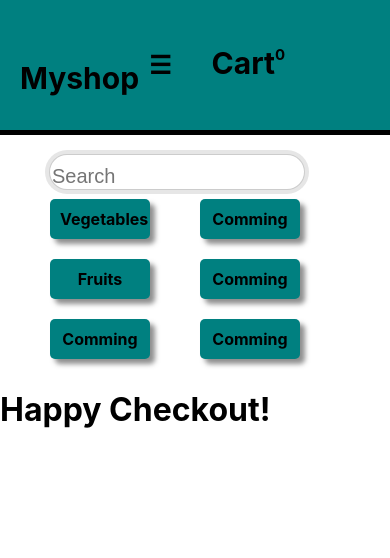
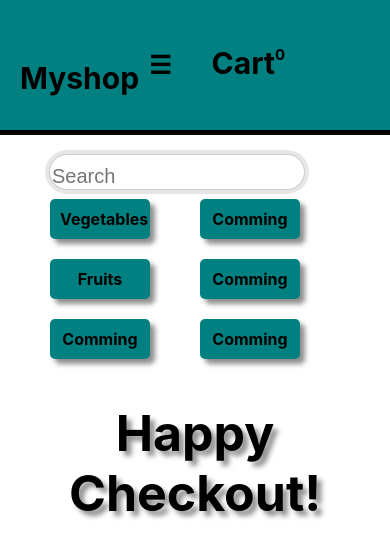
Before and after one commit to mahletbogale/grocery_frontend, a React (Create React App) app: page /pay in a window 390 px wide. Shown: the top 558 px of the page. Built offline with nearby package versions, Linux system fonts and the light colour scheme; no server answers.

Commit message:
Correcting cart calculation

```diff
--- a/src/App/App.css
+++ b/src/App/App.css
@@ -145,7 +145,11 @@ header h1 {
 .cart h2 {
   text-align: center;
 }
-
+.payh1{
+  text-align: center;
+  font-size: 100px;
+  text-shadow: 5px 5px 5px rgba(68, 68, 68, 0.6);
+}
 @media only screen and (max-width: 600px) {
   .put {
     width: 250px;
@@ -165,6 +169,7 @@ header h1 {
   .fa {
     font-size: 30px;
     padding-left: 40px;
+
   }
 
   main li {
@@ -226,4 +231,9 @@ header h1 {
   .cart h2 {
     text-align: center;
   }
+  .payh1{
+    text-align: center;
+    font-size: 50px;
+    text-shadow: 5px 5px 5px rgba(68, 68, 68, 0.6);
+  }
 }
--- a/src/App/App.js
+++ b/src/App/App.js
@@ -25,7 +25,7 @@ class App extends Component {
       filteredItemVeg: [],
       filteredItemFruit: [],
       qty: 0,
-      total: null,
+      total: 0,
       sortValue: "",
       count: 1,
       inputValue: "",
@@ -52,9 +52,10 @@ class App extends Component {
         item.count++;
       }
     }
-    this.setState({
+    this.setState((prevState) => ({
       carts: updatedCarts,
-    });
+      qty: prevState.qty + 1,
+    }));
   };
   decrementCount = (itemName) => {
     let updatedCarts = [...this.state.carts];
@@ -63,9 +64,10 @@ class App extends Component {
         if (item.count > 1) item.count--;
       }
     }
-    this.setState({
+    this.setState((prevState) => ({
       carts: updatedCarts,
-    });
+      qty: prevState.qty - 1,
+    }));
   };
   addQty = () => {
     this.setState((prevState) => ({
--- a/src/Carts/Carts.js
+++ b/src/Carts/Carts.js
@@ -1,3 +1,5 @@
+
+
 // import React, { Component } from "react";
 // import { Link } from "react-router-dom";
 // let coun;
@@ -10,6 +12,8 @@
 //   quantit=this.props.qty;
 //   pri=items.price;
 //   total= pri * quantit;
+
+
 
 //   add = (event) => {
 //     coun = this.props.count;
@@ -63,6 +67,7 @@
 //     <p>{items[cart].lebel} </p>
 //     <Link to="/pay"><li>Pay</li></Link>
 
+
 //     <h2>count:{this.props.count}</h2>
 //     {/* {items[cart].count} */}
 //     <li onClick={this.add}>+</li>
@@ -83,16 +88,19 @@
 
 // export default Carts;
 
-import React, { Component } from "react";
-import { Link } from "react-router-dom";
+
+import React, { Component } from 'react';
+import { Link } from 'react-router-dom';
 class Carts extends Component {
-  add = (event, itemName) => {
+  add = (event,itemName) => {
     this.props.incrementCount(itemName);
   };
   subtract = (event, itemName) => {
     this.props.decrementCount(itemName);
   };
   render() {
+    let TotalResult=0;
+    let total=[];
     let subtotal = 0;
     let items = {};
     for (let item of this.props.carts) {
@@ -111,7 +119,14 @@ class Carts extends Component {
       }
       // While iterating through the cart, let's
       // also compute the subtotal
-      subtotal += item.price;
+      subtotal = item.count*item.price;
+      total.push(subtotal);
+
+
+
+      }
+      for (let item in total){
+        TotalResult+=total[item]
     }
     let result = [];
     for (let item in items) {
@@ -130,16 +145,18 @@ class Carts extends Component {
             <li>Pay</li>
           </Link>
           <h2>count:{items[item].count}</h2>
-          <li onClick={(event) => this.add(event, items[item].name)}>+</li>
-          <li onClick={(event) => this.subtract(event, items[item].name)}>-</li>
+          <li onClick={event => this.add(event, items[item].name)}>+</li>
+          <li onClick={event => this.subtract(event, items[item].name)}>-</li>
           <li onClick={this.removeFromCart}>Delete</li>
         </div>
       );
       result.push(output);
     }
     return (
+
       <div className="detail">
-        <h1>Subtotal:{subtotal}</h1>
+
+    <h1>Total:{TotalResult}</h1>
         {result}
       </div>
     );
--- a/src/Fruit/FruitDetails.js
+++ b/src/Fruit/FruitDetails.js
@@ -2,8 +2,8 @@ import React, { Component } from "react";
 import { Link } from "react-router-dom";
 
 let fruitiCart;
-let fruitCart;
-let count;
+// let fruitCart;
+// let count;
 
 class FruitDetails extends Component {
   fruitCart = (item) => {
--- a/src/Search/Search.js
+++ b/src/Search/Search.js
@@ -2,7 +2,7 @@ import React, { Component } from "react";
 import { Link } from "react-router-dom";
 class Search extends Component {
   render() {
-    const inpu = this.props.inputValue;
+    // const inpu = this.props.inputValue;
     const vegan = this.props.filteredItemVeg;
     const fru = this.props.filteredItemFruit;
 
--- a/src/Vegetable/VegetableDetails.js
+++ b/src/Vegetable/VegetableDetails.js
@@ -1,7 +1,7 @@
 import React, { Component } from "react";
 import { Link } from "react-router-dom";
 let vegiCart;
-let vegCart;
+// let vegCart;
 
 class VegetableDetails extends Component {
   vegCart = (item) => {
```
